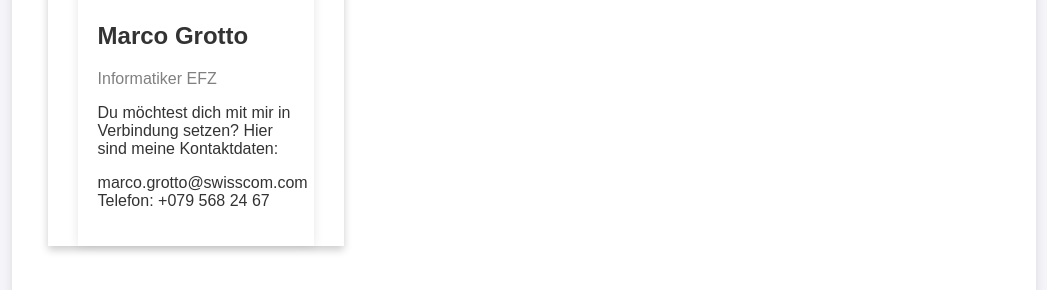
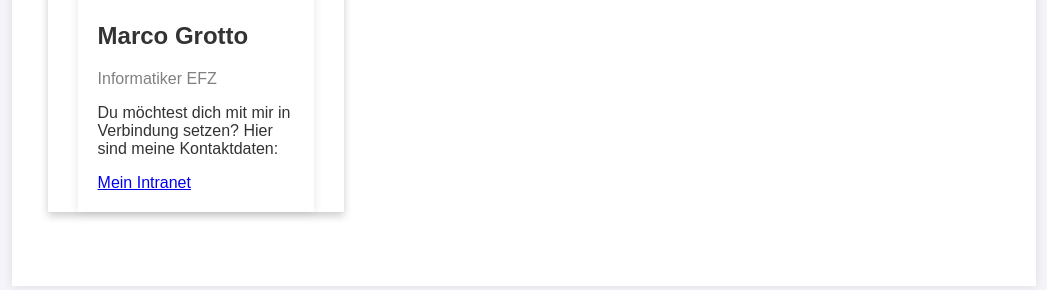
Before and after one commit to SweatyMarco/Bewerbungswebsite_Marco, a plain HTML site: page index.html in a window 1280 px wide. Shown: the part 1217-1507 px from the top of the page, without its empty margins (116-1163 px from the left). Drawn offline with Linux system fonts and the light colour scheme.

Commit message:
Update index.html

```diff
--- a/index.html
+++ b/index.html
@@ -119,7 +119,7 @@
                   <h2>Marco Grotto</h2>
                   <p class="title">Informatiker EFZ</p>
                   <p>Du möchtest dich mit mir in Verbindung setzen? Hier sind meine Kontaktdaten:</p>
-                  <p>marco.grotto@swisscom.com <br>Telefon: +079 568 24 67</p>
+                  <a href="https://intranet.swisscom.com/home/profile/i:0e.t%7Cazuread%7Ctabgrmab">Mein Intranet</a>
 
 
                 </div>
```
